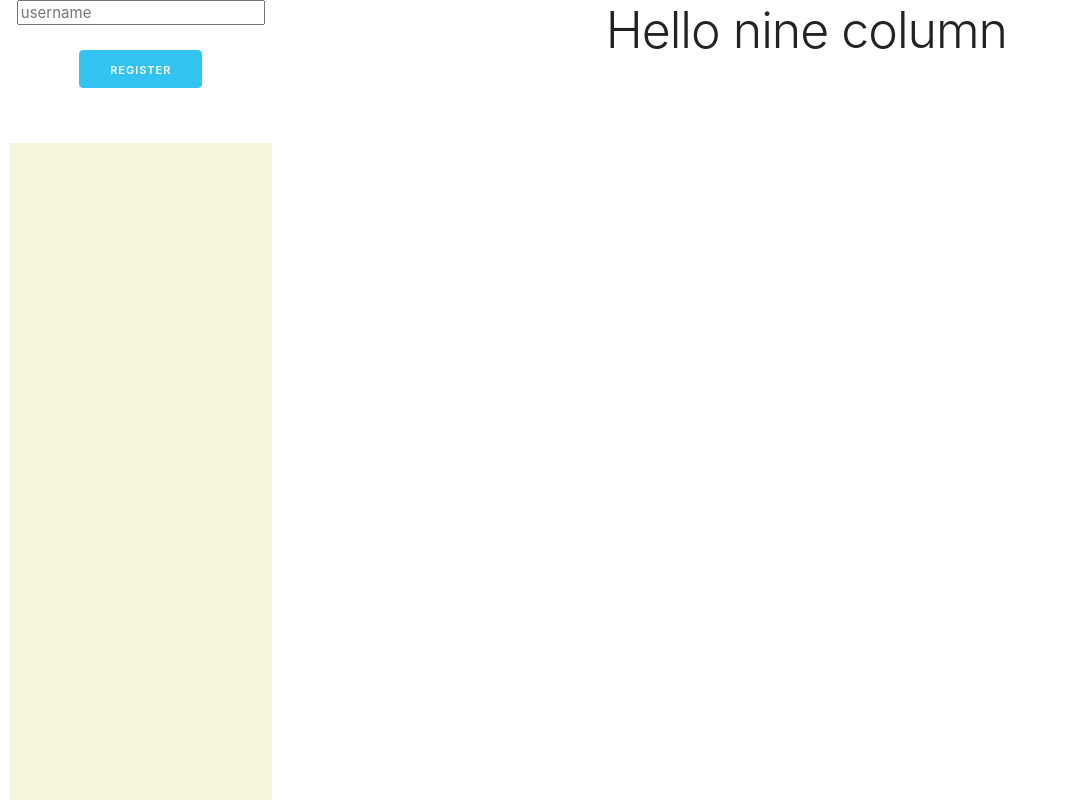
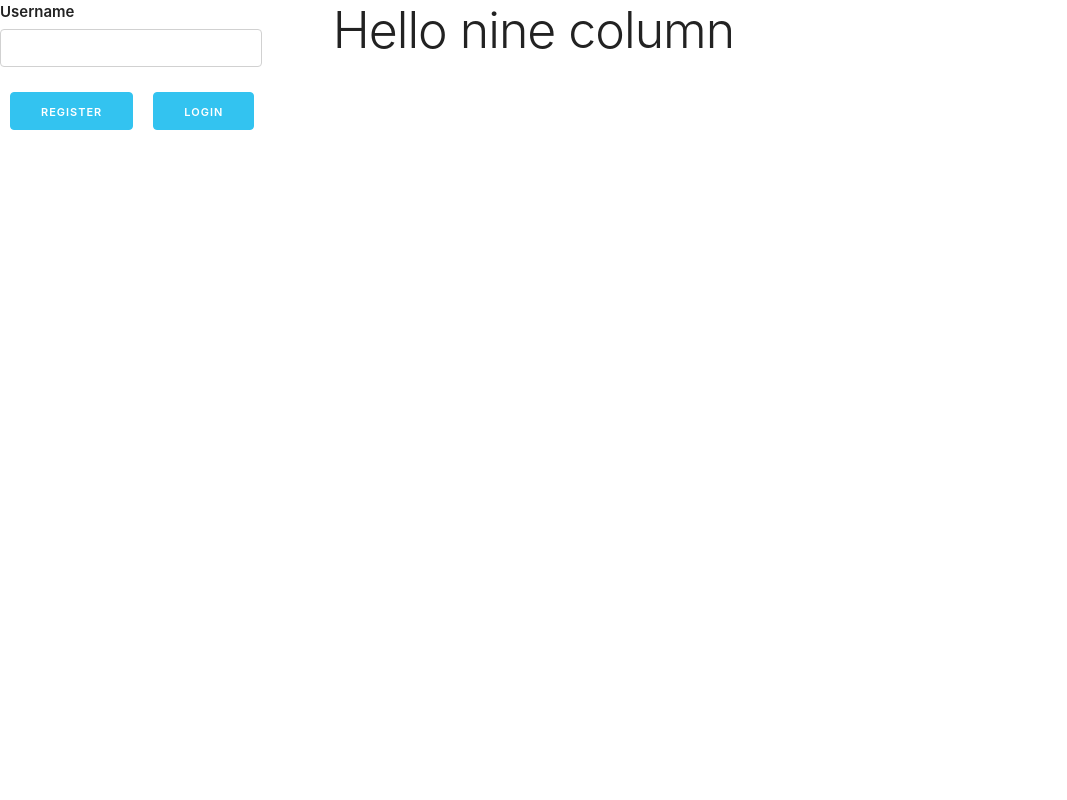
Before and after one commit to VinnikAlex/Chat-Application, a React (Create React App) app: page / in a window 1280 px wide. Shown: the top 800 px of the page, without its empty margins (0-1067 px from the left). Built offline with nearby package versions, Linux system fonts and the light colour scheme.

Commit message:
Saving Progress

```diff
--- a/package.json
+++ b/package.json
@@ -6,6 +6,7 @@
     "@testing-library/jest-dom": "^5.16.4",
     "@testing-library/react": "^13.3.0",
     "@testing-library/user-event": "^13.5.0",
+    "axios": "^0.27.2",
     "cookie-parser": "^1.4.6",
     "cors": "^2.8.5",
     "cross-env": "^7.0.3",
@@ -16,11 +17,11 @@
     "mongoose": "^6.4.4",
     "morgan": "^1.10.0",
     "node-notifier": "^10.0.1",
+    "nth-check": ">=2.0.1",
     "react": "^18.2.0",
     "react-dom": "^18.2.0",
     "react-scripts": "5.0.1",
-    "web-vitals": "^2.1.4",
-    "nth-check": ">=2.0.1"
+    "web-vitals": "^2.1.4"
   },
   "devDependencies": {
     "jest": "^28.1.2",
--- a/src/App.js
+++ b/src/App.js
@@ -1,46 +1,15 @@
 /** @format */
 
-import app from "../server/src/app";
-import { createSession } from "../server/src/controllers/auth";
-import "./App.css";
+import LoginForm from "./LoginForm";
 
 function App() {
-  const register = (e) => {
-    e.preventDefault();
-
-    app.post("http://localhost:8102/auth/register", createSession);
-
-    console.log("Button clicked", e.target);
-  };
-
   return (
     <div className="App">
       <div className="u-full-width">
         <div className="row">
           <div className="three columns">
             <div className="authentication">
-              <form>
-                <input placeholder="username"></input>
-                <button className="button-primary" onClick={register}>
-                  Register
-                </button>
-              </form>
-            </div>
-            <div className="conversation">
-              {/* <input className="u-full-width" placeholder="Search..."></input> */}
-              <div className="tempdiv"></div>
-              {/* fetch your conversations here: */}
-              {/* <div>
-                {units.map((unit) => (
-                  <li key={unit.id}>
-                    {" "}
-                    {unit.id} - {unit.code} - {unit.title} - {unit.offering}
-                    <button value={unit.id} onClick={handleUnitDeletion}>
-                      Delete
-                    </button>
-                  </li>
-                ))}
-              </div> */}
+              <LoginForm />
             </div>
           </div>
           <div className="nine columns">
--- /dev/null
+++ b/src/Axios/users.js
@@ -0,0 +1,35 @@
+/** @format */
+
+import axios from "axios";
+// import jwt from " jsonwebtoken";
+
+// const jwt = require("jsonwebtoken");
+
+// const baseURL = "http://localhost:8102/";
+
+const getUser = (user) => {
+  //   const token = jwt.sign(user, process.env.SECRET);
+
+  return axios
+    .get("http://localhost:8102/auth/", {
+      headers: {
+        authorization: "Basic 630ea12ff0bd4551c9a669b8",
+      },
+      username: user,
+    })
+    .then((response) => console.log(response.data));
+};
+
+const create = (newUser) => {
+  return axios.post("http://localhost:8102/auth/register", newUser);
+};
+
+const remove = (id) => {
+  return axios.delete("/" + id);
+};
+
+export default {
+  getUser: getUser,
+  create: create,
+  remove: remove,
+};
--- /dev/null
+++ b/src/LoginForm.js
@@ -0,0 +1,36 @@
+/** @format */
+
+import { useState } from "react";
+import users from "./Axios/users";
+
+const LoginForm = () => {
+  const [newUser, setUsername] = useState("");
+
+  const formhandler = (event) => {
+    event.preventDefault();
+    console.log("Form Submitted", newUser);
+
+    users.create({ username: newUser });
+  };
+
+  const loginhandler = (event) => {
+    event.preventDefault();
+
+    users.getUser(newUser);
+  };
+
+  return (
+    <form onSubmit={loginhandler}>
+      <label htmlFor="newUser">Username</label>
+      <input
+        type="text"
+        name="newUser"
+        onChange={(e) => setUsername(e.target.value)}
+      ></input>{" "}
+      <button className="button-primary">Register</button>
+      <button className="button-primary">Login</button>
+    </form>
+  );
+};
+
+export default LoginForm;
```
Also changed, not shown: 1 other file (tests, documents, lock files or other folders).
